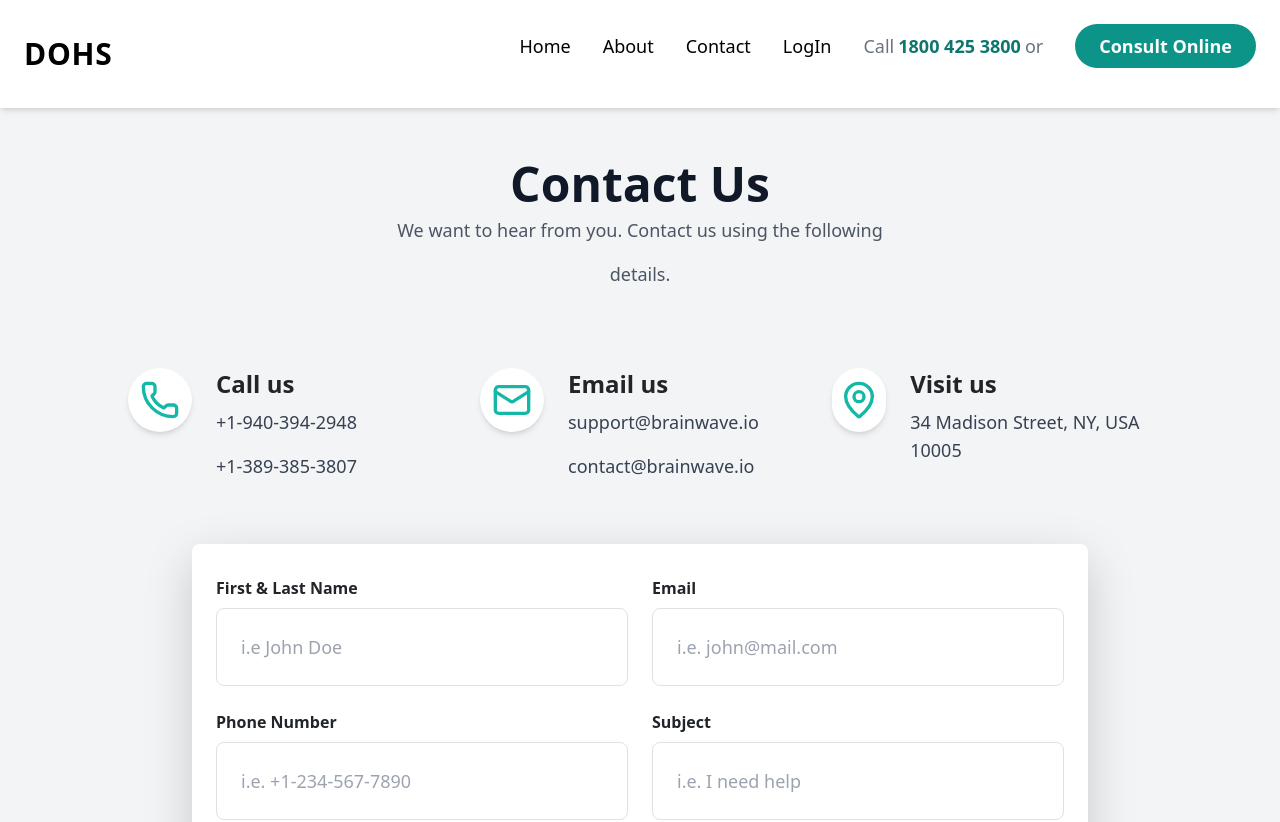
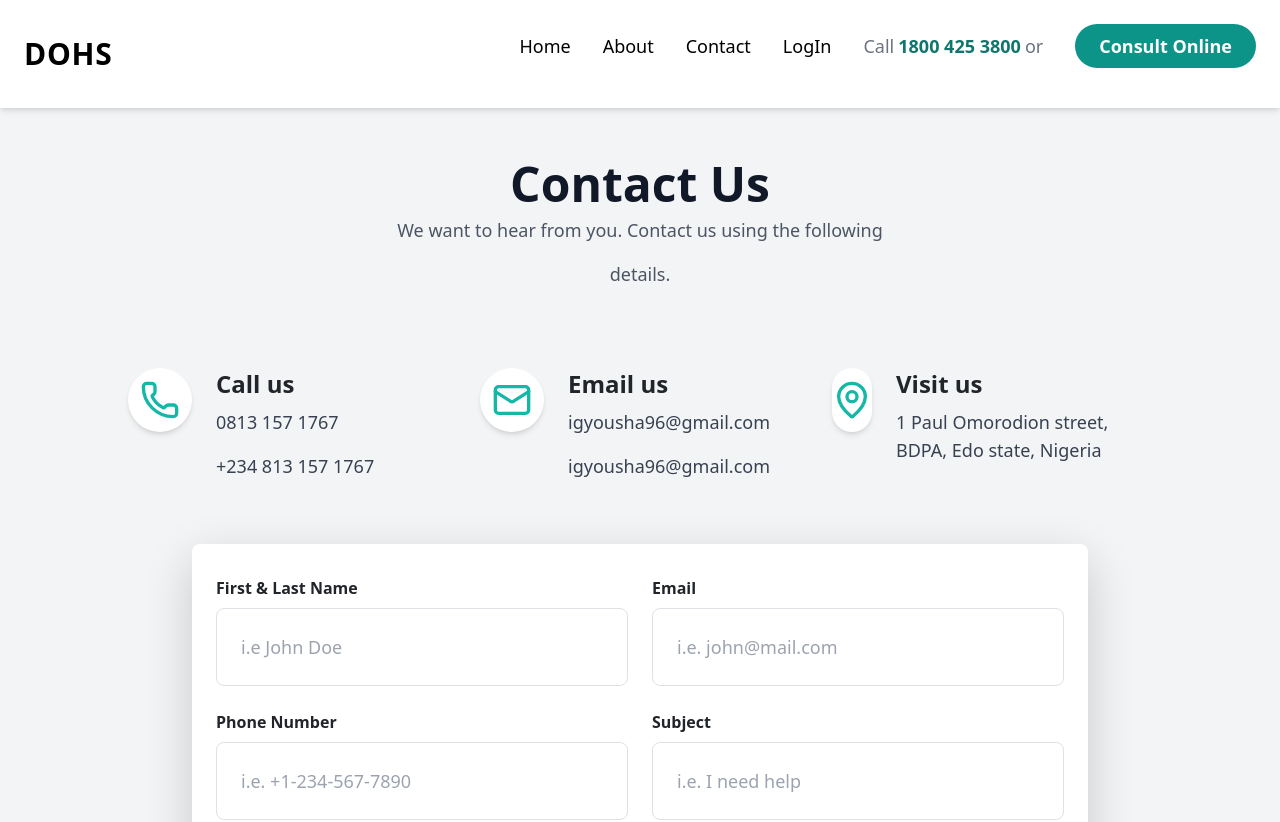
Before and after one commit to gentleokhai/onehealth, a React (Create React App) app: page /contact in a window 1280 px wide. Shown: the top 822 px of the page. Built offline with nearby package versions, Linux system fonts and the light colour scheme.

Commit message:
Feat: Genie

```diff
--- a/src/components/Contact.jsx
+++ b/src/components/Contact.jsx
@@ -23,9 +23,9 @@ const Contact = () => {
 
         <div className="grid md:grid-cols-3 gap-8 text-left max-w-5xl mx-auto">
           {[
-            { icon: Phone, title: "Call us", details: ["+1-940-394-2948", "+1-389-385-3807"] },
-            { icon: Mail, title: "Email us", details: ["support@brainwave.io", "contact@brainwave.io"] },
-            { icon: MapPin, title: "Visit us", details: ["34 Madison Street, NY, USA 10005"] }
+            { icon: Phone, title: "Call us", details: ["0813 157 1767", "+234 813 157 1767"] },
+            { icon: Mail, title: "Email us", details: ["igyousha96@gmail.com", "igyousha96@gmail.com"] },
+            { icon: MapPin, title: "Visit us", details: ["1 Paul Omorodion street, BDPA, Edo state, Nigeria"] }
           ].map((item, index) => (
             <div key={index} className="flex items-start gap-4">
               <div className="w-16 h-16 flex items-center justify-center rounded-full bg-white shadow-md">
--- a/src/components/dashboard/Header.jsx
+++ b/src/components/dashboard/Header.jsx
@@ -38,9 +38,15 @@ const Header = ({ darkMode, setDarkMode, isSidebarOpen, setIsSidebarOpen, user }
         {/* <Bell size={20} className="cursor-pointer relative">
           <span className="absolute -top-1 -right-1 bg-red-500 rounded-full w-4 h-4 text-xs flex items-center justify-center text-white">3</span>
         </Bell> */}
-        <button className="bg-blue-600 text-white px-3 py-1.5 text-sm rounded-lg hover:bg-blue-700 transition-colors hidden sm:block">
-          Consult Online
-        </button>
+        {/* <button className="bg-blue-600 text-white px-3 py-1.5 text-sm rounded-lg hover:bg-blue-700 transition-colors hidden sm:block">
+          <a href="/contact">Consult Online</a>
+        </button> */}
+        <a href="/contact">
+          <button className="bg-blue-600 text-white px-4 py-2 text-sm rounded-lg hover:bg-blue-700 transition-colors hidden sm:block">
+            Consult Online
+          </button>
+        </a>
+
         <button
           onClick={() => setDarkMode(!darkMode)}
           className="p-2 rounded-full hover:bg-gray-200 dark:hover:bg-gray-700"
```
